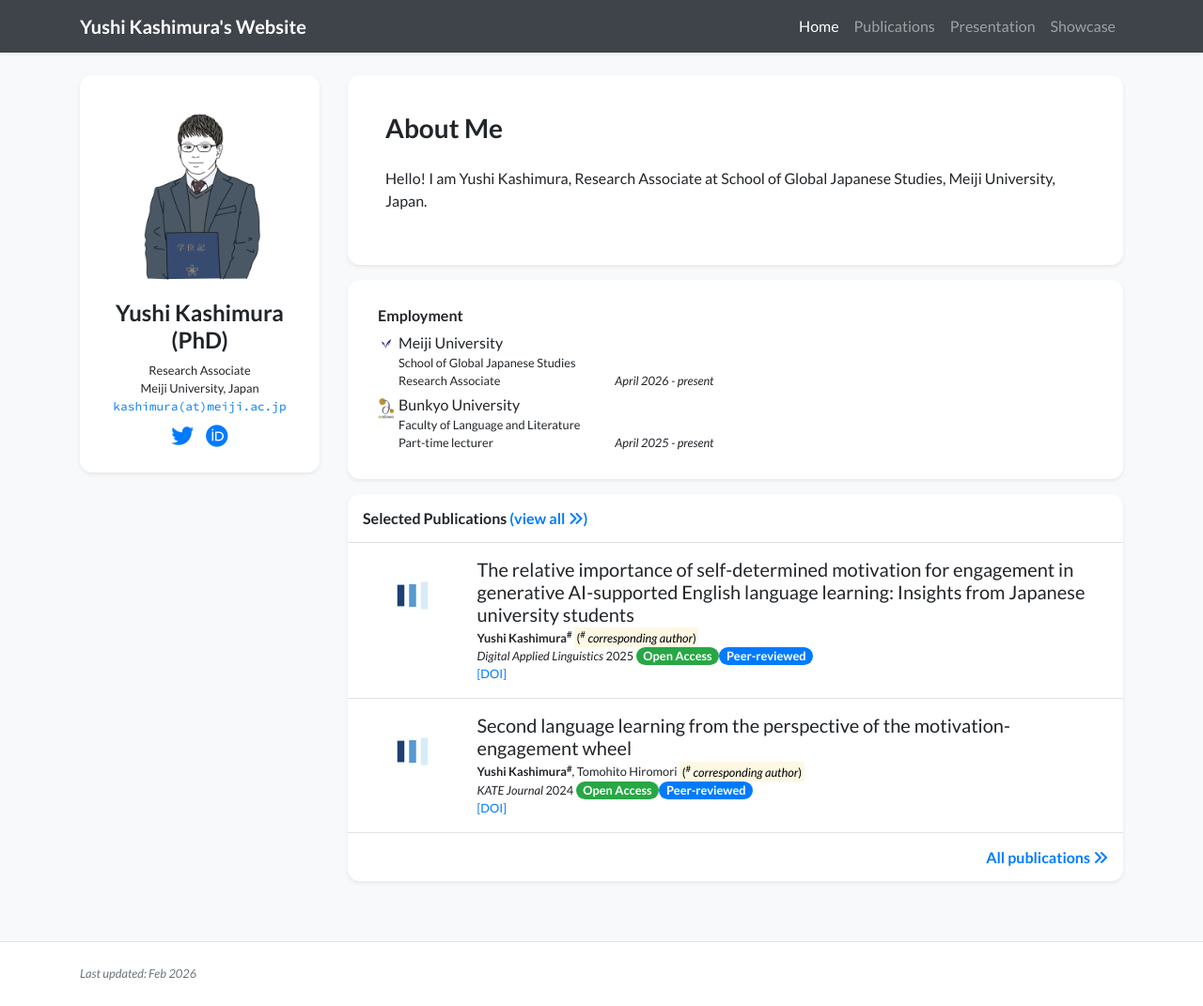
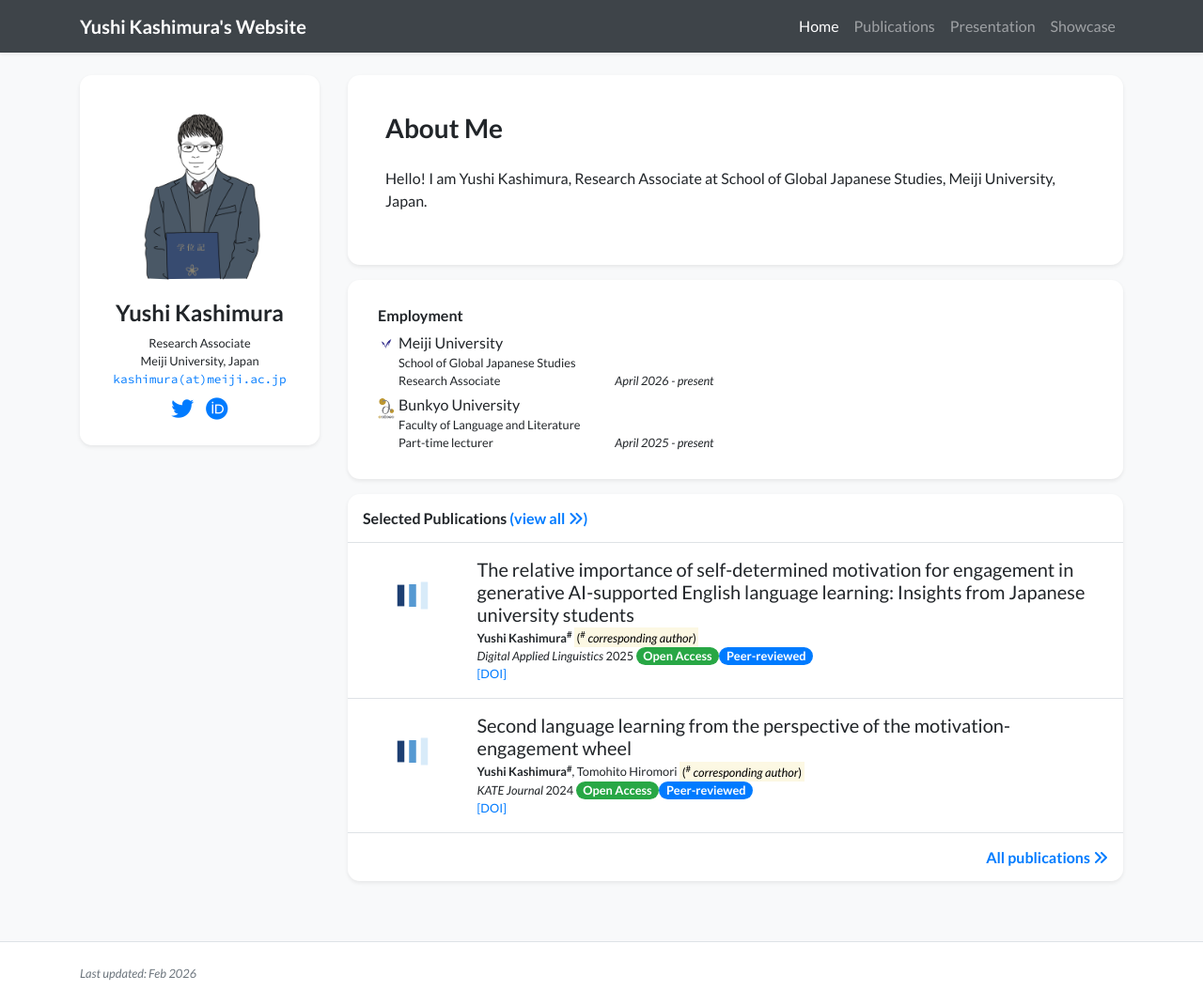
Before and after one commit to ys-kashimura/yushikashimura.github.io, a Jekyll site: the page built from index.html, in a window 1280 px wide and 1071 px high. Shown: the whole window at 94% size. Built offline with Jekyll 4.4.1, drawn with Linux system fonts in a browser that asks for light colours; nearby versions of some CDN libraries; a style sheet for code colours, icons or effects is not loaded.

Commit message:
Update profile.yml

```diff
--- a/_data/profile.yml
+++ b/_data/profile.yml
@@ -1,4 +1,4 @@
-primary_name: "Yushi Kashimura (PhD)"
+primary_name: "Yushi Kashimura"
 secondary_name: ""
 navbar_name: "Yushi Kashimura's Website"
 
```
